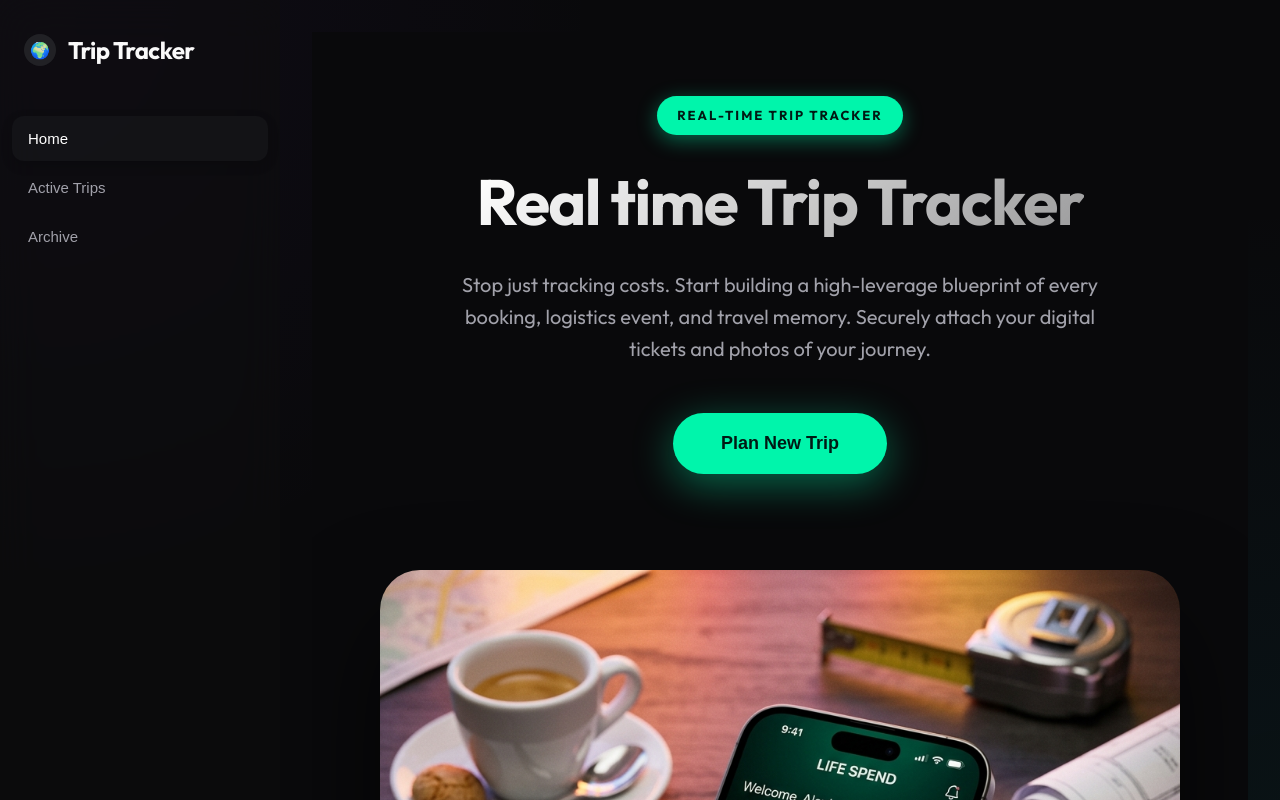
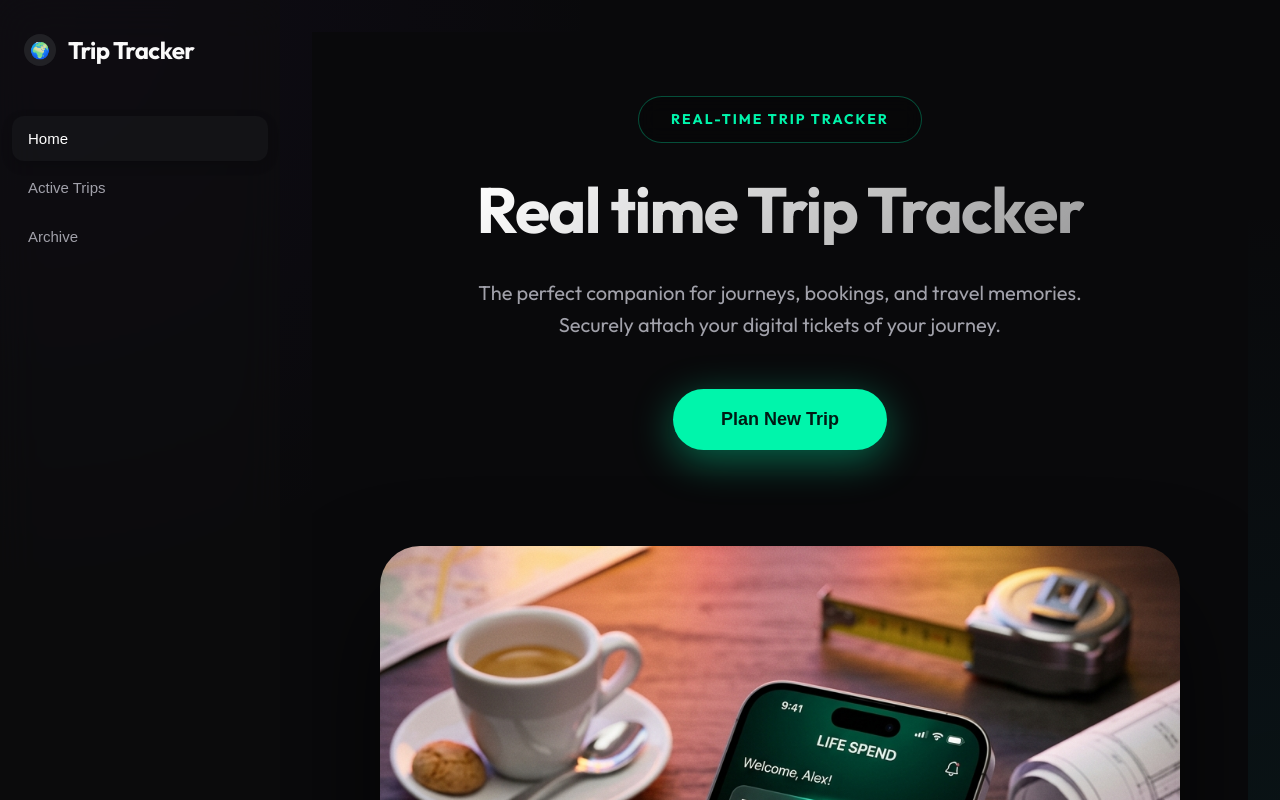
Before and after one commit to apauldelich-arch/trip_tracker, a Next.js app: page / in a window 1280 px wide. Shown: the top 800 px of the page. Built offline with nearby package versions, Linux system fonts and the light colour scheme.

Commit message:
Update badge style to dark/green pill and update ticket storage text

```diff
--- a/src/app/landing.module.css
+++ b/src/app/landing.module.css
@@ -240,15 +240,16 @@
 }
 
 .badgePrimary {
-  background: var(--primary);
-  color: #001a14;
-  padding: 0.6rem 1.25rem;
+  background: rgba(0, 0, 0, 0.2);
+  color: var(--primary);
+  padding: 0.75rem 2rem;
   border-radius: 100px;
-  font-size: 0.8125rem;
-  font-weight: 800;
+  font-size: 0.875rem;
+  font-weight: 700;
   text-transform: uppercase;
   letter-spacing: 2px;
-  box-shadow: 0 5px 20px var(--primary-glow);
+  border: 1px solid rgba(0, 245, 171, 0.3);
+  backdrop-filter: blur(10px);
 }
 
 .badge {
--- a/src/components/WelcomeView.tsx
+++ b/src/components/WelcomeView.tsx
@@ -10,15 +10,14 @@ export function WelcomeView({ onStart }: { onStart: () => void }) {
       {/* HERO SECTION */}
       <header className={styles.heroContent}>
         <div className={styles.badgeStrip}>
-          <div className={styles.badgePrimary}>Real-Time Trip Tracker</div>
+          <div className={styles.badgePrimary}>Real-time Trip Tracker</div>
         </div>
         <h1 className={styles.heroHeading}>
           Real time <span style={{ color: 'var(--primary)' }}>Trip Tracker</span>
         </h1>
         <p className={styles.heroSub}>
-          Stop just tracking costs. Start building a high-leverage blueprint
-          of every booking, logistics event, and travel memory. Securely attach
-          your digital tickets and photos of your journey.
+          The perfect companion for journeys, bookings, and travel memories.
+          Securely attach your digital tickets of your journey.
         </p>
 
         <div className={styles.heroActions}>
```
Also changed, not shown: src/app/welcome/page.tsx (+3 -4 lines).
